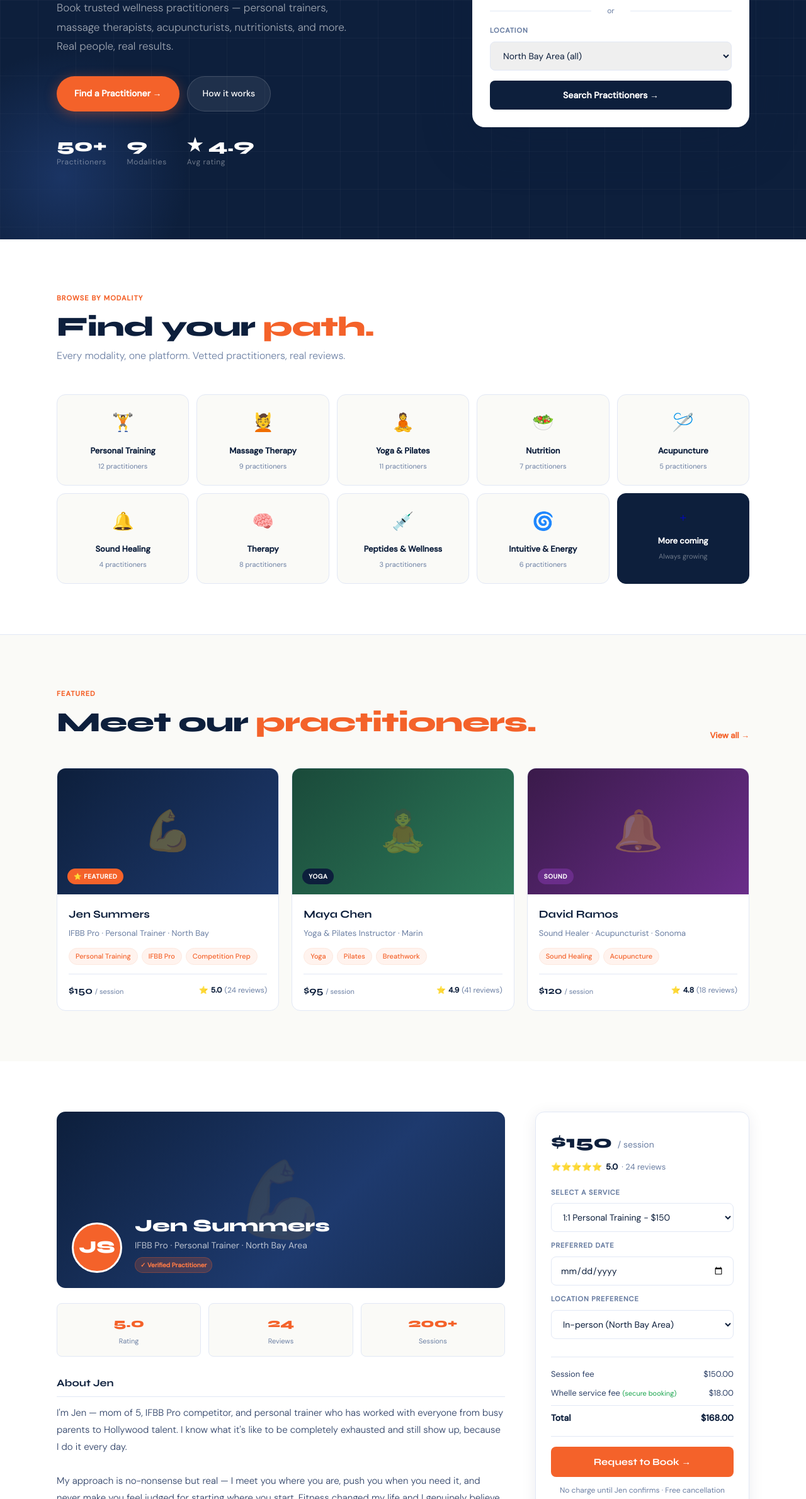
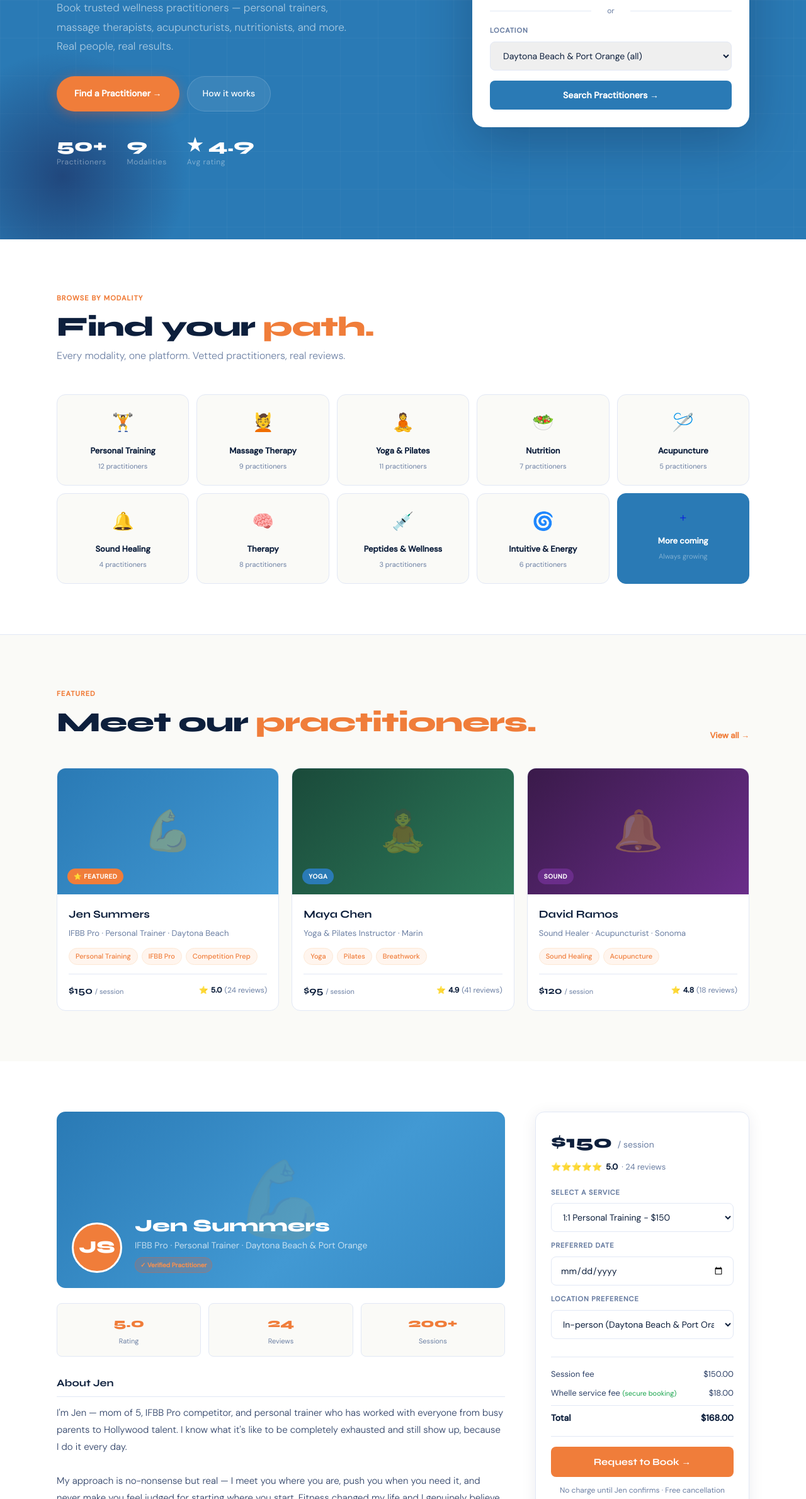
Before and after one commit to parfourio/whelle, a website: page index.html in a window 1280 px wide. Shown: the part 420-2800 px from the top of the page at 63% size. Drawn offline with Linux system fonts and the light colour scheme.

Commit message:
Lighten blue to sky blue

```diff
--- a/index.html
+++ b/index.html
@@ -8,13 +8,13 @@
 <link href="https://fonts.googleapis.com/css2?family=Syne:wght@400;500;600;700;800&family=DM+Sans:ital,wght@0,300;0,400;0,500;1,300&display=swap" rel="stylesheet">
 <style>
 :root{
-  --navy:#0d1f3c;
-  --navy2:#152a4e;
-  --navy3:#1e3a6e;
-  --orange:#f4622a;
-  --orange2:#ff7a45;
-  --orange-pale:#fff3ee;
-  --orange-light:#fde8df;
+  --navy:#2a7ab5;
+  --navy2:#3589c4;
+  --navy3:#4299d3;
+  --orange:#f07d3a;
+  --orange2:#f59050;
+  --orange-pale:#fff5ee;
+  --orange-light:#fde8d5;
   --cream:#fafaf7;
   --white:#ffffff;
   --text:#0d1f3c;
@@ -243,7 +243,7 @@ footer{background:var(--navy);padding:40px;display:flex;align-items:center;justi
   <div class="hero-glow2"></div>
   <div class="hero-inner">
     <div>
-      <div class="hero-tag">North Bay Area & Remote</div>
+      <div class="hero-tag">Daytona Beach, Port Orange & Remote</div>
       <h1>Wellness,<br>on your<br><em>terms.</em></h1>
       <p class="hero-sub">Book trusted wellness practitioners — personal trainers, massage therapists, acupuncturists, nutritionists, and more. Real people, real results.</p>
       <div class="hero-actions">
@@ -273,7 +273,7 @@ footer{background:var(--navy);padding:40px;display:flex;align-items:center;justi
       <div class="search-divider">or</div>
       <div class="search-label" style="margin-top:12px">Location</div>
       <select class="search-input" style="margin-bottom:16px">
-        <option>North Bay Area (all)</option>
+        <option>Daytona Beach & Port Orange (all)</option>
         <option>Marin County</option>
         <option>Sonoma County</option>
         <option>Napa County</option>
@@ -325,7 +325,7 @@ footer{background:var(--navy);padding:40px;display:flex;align-items:center;justi
         </div>
         <div class="prac-body">
           <div class="prac-name">Jen Summers</div>
-          <div class="prac-title">IFBB Pro · Personal Trainer · North Bay</div>
+          <div class="prac-title">IFBB Pro · Personal Trainer · Daytona Beach</div>
           <div class="prac-tags">
             <span class="prac-tag">Personal Training</span>
             <span class="prac-tag">IFBB Pro</span>
@@ -394,7 +394,7 @@ footer{background:var(--navy);padding:40px;display:flex;align-items:center;justi
           <div class="profile-avatar">JS</div>
           <div>
             <div class="profile-name">Jen Summers</div>
-            <div class="profile-title-text">IFBB Pro · Personal Trainer · North Bay Area</div>
+            <div class="profile-title-text">IFBB Pro · Personal Trainer · Daytona Beach & Port Orange</div>
             <div class="profile-verified">✓ Verified Practitioner</div>
           </div>
         </div>
@@ -429,7 +429,7 @@ footer{background:var(--navy);padding:40px;display:flex;align-items:center;justi
         <div class="profile-section-title">Services</div>
         <div class="services-list">
           <div class="service-item">
-            <div><div class="service-name">1:1 Personal Training Session</div><div class="service-dur">60 min · In-person (North Bay) or virtual</div></div>
+            <div><div class="service-name">1:1 Personal Training Session</div><div class="service-dur">60 min · In-person (Daytona Beach) or virtual</div></div>
             <div class="service-price">$150</div>
           </div>
           <div class="service-item">
@@ -482,7 +482,7 @@ footer{background:var(--navy);padding:40px;display:flex;align-items:center;justi
 
         <div class="search-label">Location preference</div>
         <select class="booking-select">
-          <option>In-person (North Bay Area)</option>
+          <option>In-person (Daytona Beach & Port Orange)</option>
           <option>Virtual / Video Call</option>
         </select>
 
@@ -521,7 +521,7 @@ footer{background:var(--navy);padding:40px;display:flex;align-items:center;justi
       <div class="how-card reveal">
         <div class="how-num">03</div>
         <div class="how-title">Show up & connect</div>
-        <div class="how-body">In-person in the North Bay or virtual from anywhere. Your practitioner handles the rest.</div>
+        <div class="how-body">In-person in the Daytona Beach or virtual from anywhere. Your practitioner handles the rest.</div>
       </div>
       <div class="how-card reveal">
         <div class="how-num">04</div>
@@ -535,14 +535,14 @@ footer{background:var(--navy);padding:40px;display:flex;align-items:center;justi
 <!-- CTA -->
 <div class="cta-section">
   <h2>Ready to find your <em>practitioner?</em></h2>
-  <p>Join hundreds of people in the North Bay who found their wellness match on Whelle.</p>
+  <p>Join hundreds of people in the Daytona Beach who found their wellness match on Whelle.</p>
   <a href="#modalities" class="btn-white">Browse Practitioners →</a>
   <a href="#" class="btn-white-ghost">Join as a Provider</a>
 </div>
 
 <footer>
   <a href="/" class="footer-logo">whe<span>ll</span>e</a>
-  <p class="footer-copy">© 2026 Whelle · Wellness Marketplace · North Bay Area & Remote</p>
+  <p class="footer-copy">© 2026 Whelle · Wellness Marketplace · Daytona Beach, Port Orange & Remote</p>
   <ul class="footer-links">
     <li><a href="#">For Providers</a></li>
     <li><a href="#">About</a></li>
@@ -567,4 +567,3 @@ function updatePrice(sel){
 </script>
 </body>
 </html>
-<!-- whelle -->
```
